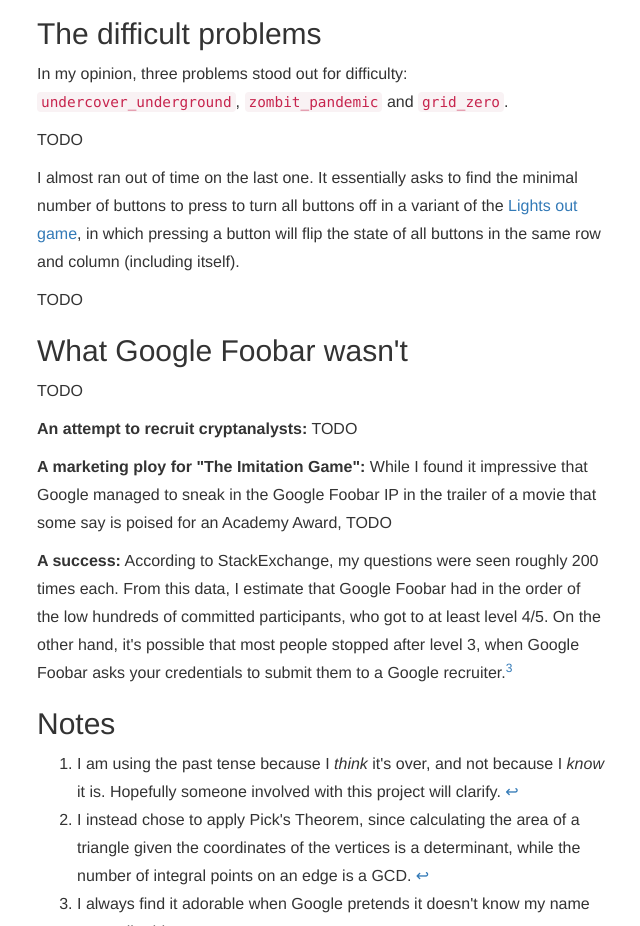
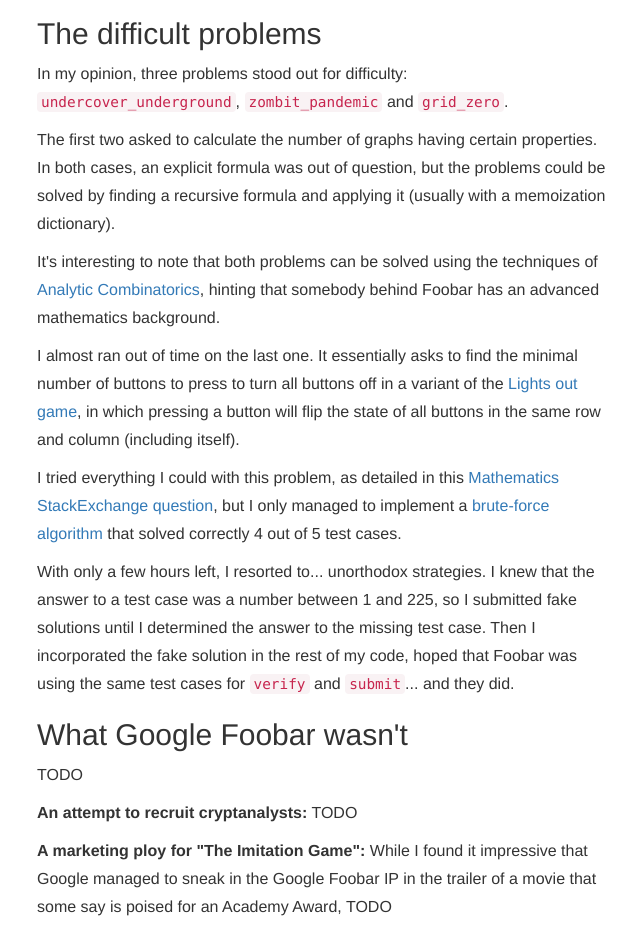
Before and after one commit to jacquerie/google-foobar-post-mortem, a website: page src/index.html in a window 1280 px wide. Shown: the part 1703-2629 px from the top of the page, without its empty margins (318-958 px from the left). Drawn offline with nearby package versions, Linux system fonts and the light colour scheme; some packages are replaced by stand-ins of ours.

Commit message:
Stub 'The difficult problems' section.

```diff
--- a/src/index.html
+++ b/src/index.html
@@ -57,11 +57,15 @@
         <h2>The difficult problems</h2>
         <p>In my opinion, three problems stood out for difficulty: <code>undercover_underground</code>, <code>zombit_pandemic</code> and <code>grid_zero</code>.</p>
 
-        <p>TODO</p>
+        <p>The first two asked to calculate the number of graphs having certain properties. In both cases, an explicit formula was out of question, but the problems could be solved by finding a recursive formula and applying it (usually with a memoization dictionary).</p>
+
+       <p>It's interesting to note that both problems can be solved using the techniques of <a href="http://en.wikipedia.org/wiki/Analytic_combinatorics">Analytic Combinatorics</a>, hinting that somebody behind Foobar has an advanced mathematics background.</p>
 
         <p>I almost ran out of time on the last one. It essentially asks to find the minimal number of buttons to press to turn all buttons off in a variant of the <a href="http://en.wikipedia.org/wiki/Lights_Out_%28game%29">Lights out game</a>, in which pressing a button will flip the state of all buttons in the same row and column (including itself).</p>
 
-        <p>TODO</p>
+        <p>I tried everything I could with this problem, as detailed in this <a href="http://math.stackexchange.com/questions/1052609/minimal-number-of-moves-needed-to-solve-a-lights-out-variant">Mathematics StackExchange question</a>, but I only managed to implement a <a href="http://stackoverflow.com/questions/27436275/how-can-i-further-optimize-this-solver-of-a-variant-of-lights-out">brute-force algorithm</a> that solved correctly 4 out of 5 test cases.</p>
+
+        <p>With only a few hours left, I resorted to... unorthodox strategies. I knew that the answer to a test case was a number between 1 and 225, so I submitted fake solutions until I determined the answer to the missing test case. Then I incorporated the fake solution in the rest of my code, hoped that Foobar was using the same test cases for <code>verify</code> and <code>submit</code>... and they did.</p>
 
         <h2>What Google Foobar wasn't</h2>
         <p>TODO</p>
```
